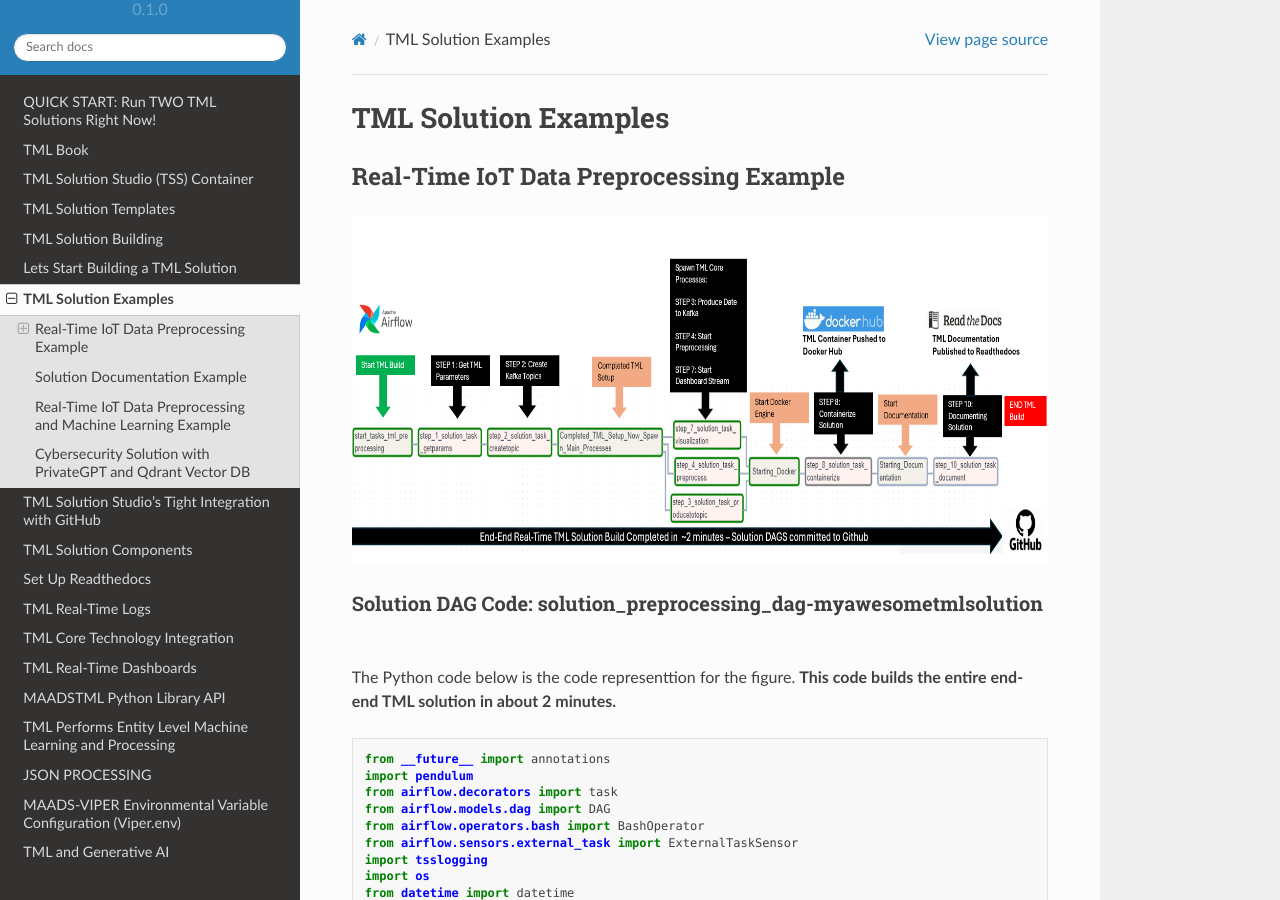
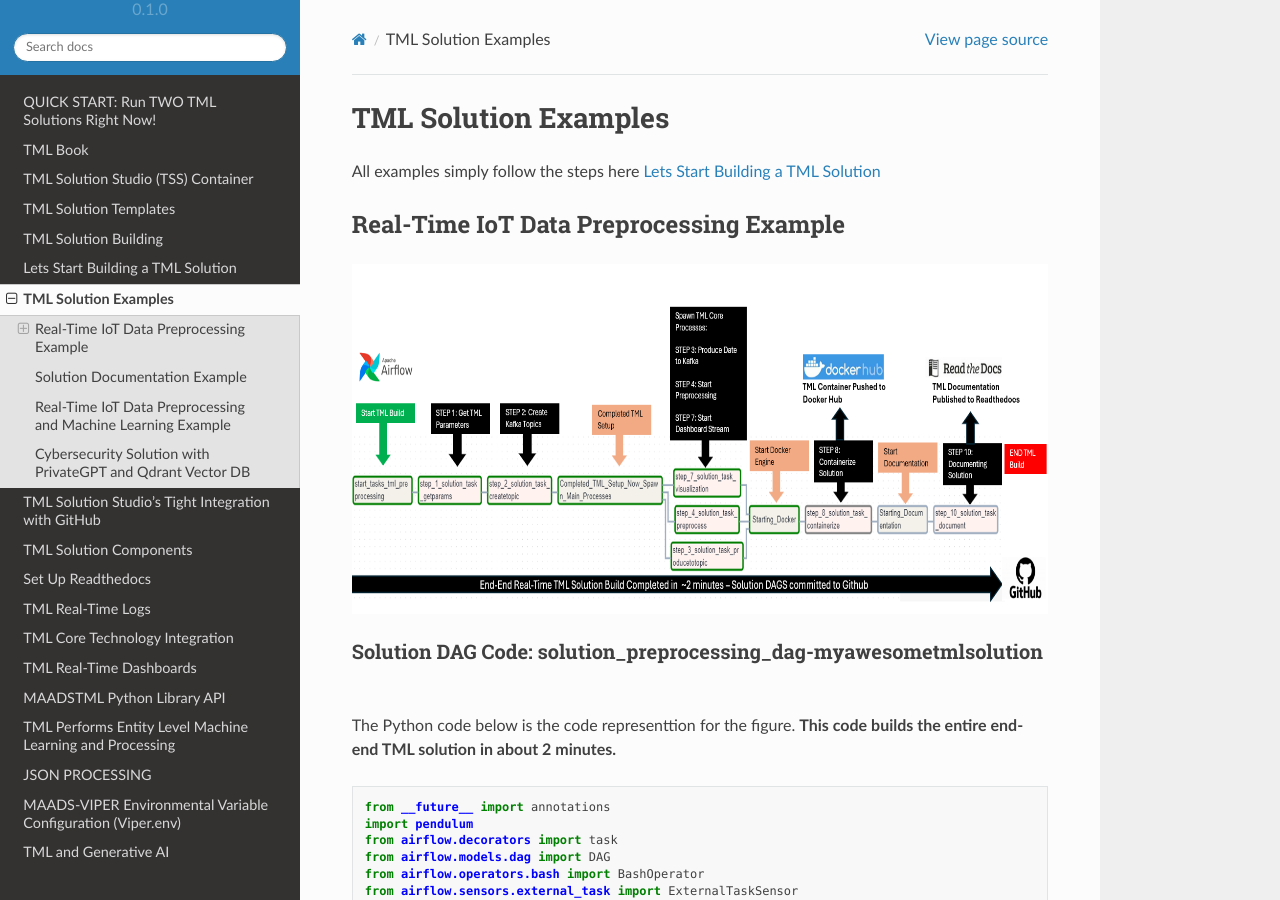
Before and after one commit to smaurice101/readthedocs, a Sphinx documentation site: the page built from docs/source/examples.rst, in a window 1280 px wide and 900 px high. Built offline with Sphinx 7.4.7 and the Read the Docs theme 2.0.0, drawn with Linux system fonts in a browser that asks for light colours.

Commit message:
Update examples.rst

```diff
--- a/docs/source/examples.rst
+++ b/docs/source/examples.rst
@@ -1,5 +1,7 @@
 TML Solution Examples
 ======================
+
+All examples simply follow the steps here :ref:`Lets Start Building a TML Solution`
 
 Real-Time IoT Data Preprocessing Example
 ----------------------
```
